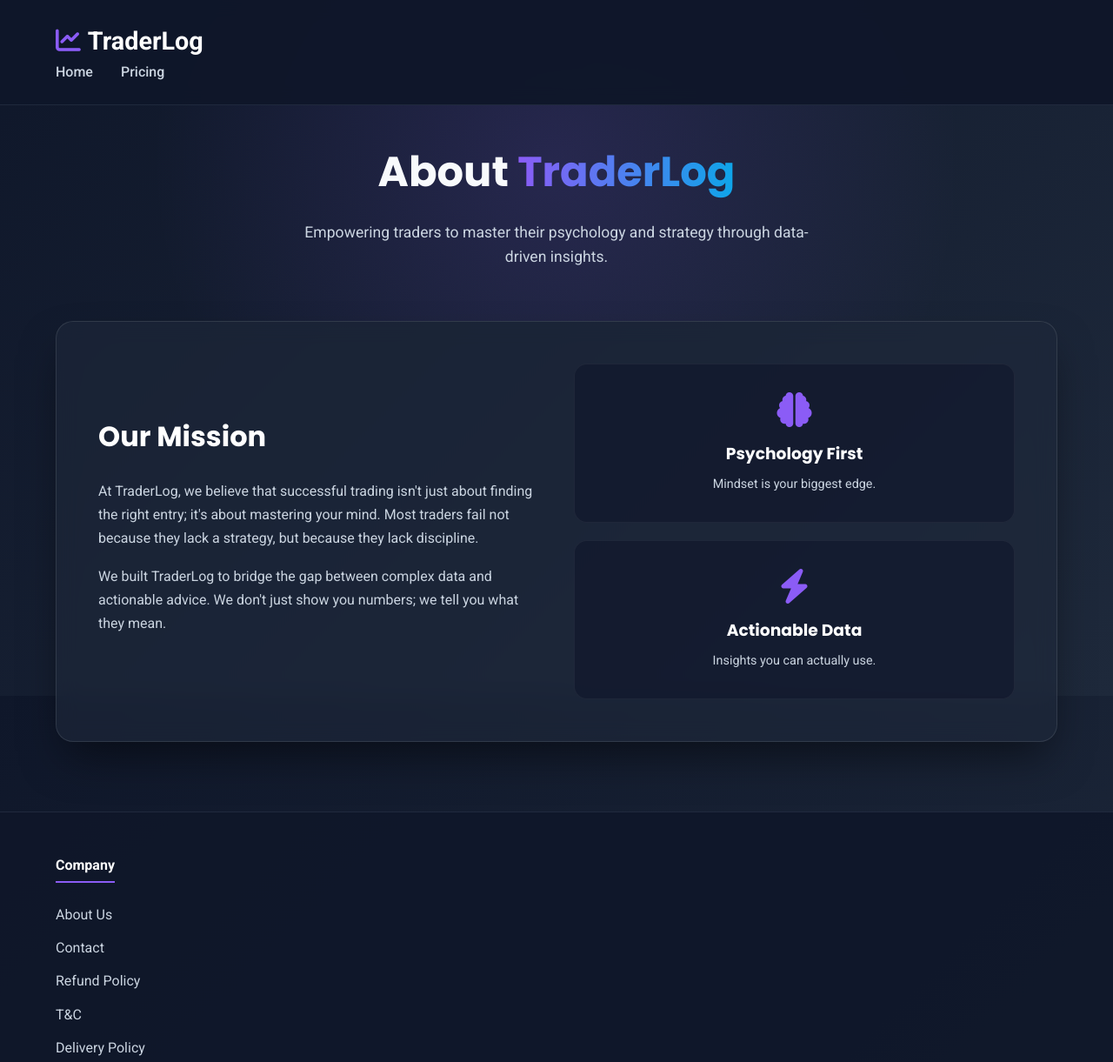
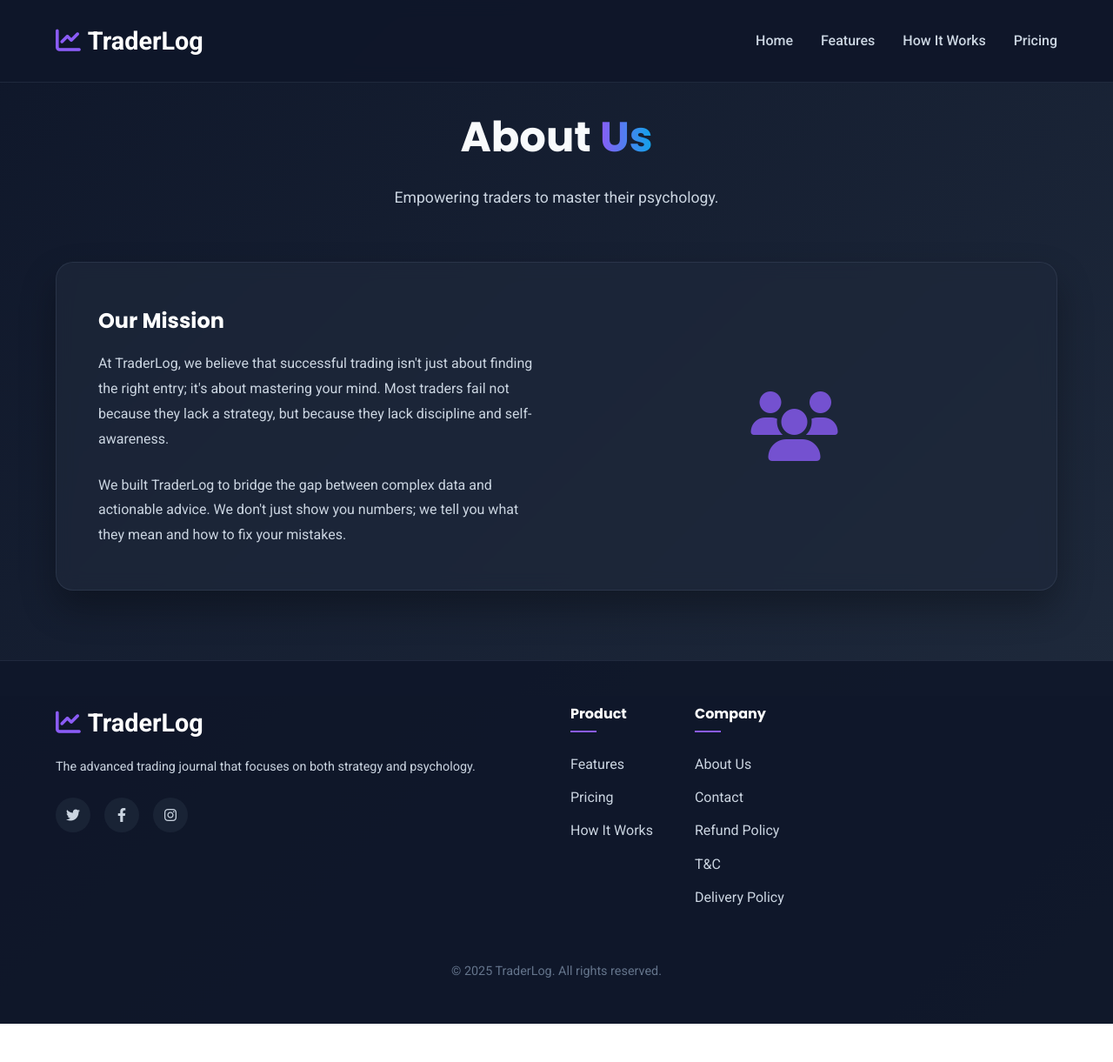
Before and after one commit to Imrahulluthra8819/Traderlog.in, a website: page public/about.html in a window 1280 px wide. Shown: the top 1221 px of the page at 87% size. After the commit the page ends 1177 px from the top, so only its background shows below. Drawn offline with Linux system fonts and the light colour scheme.

Commit message:
Update about.html

```diff
--- a/public/about.html
+++ b/public/about.html
@@ -8,108 +8,226 @@
     <link rel="stylesheet" href="https://cdnjs.cloudflare.com/ajax/libs/font-awesome/6.4.0/css/all.min.css">
     <link href="https://fonts.googleapis.com/css2?family=Poppins:wght@300;400;500;600;700&family=Roboto:wght@300;400;500;700&display=swap" rel="stylesheet">
     <style>
+        /* =========================================
+           1. EXACT STYLES FROM INDEX.HTML
+           ========================================= */
         :root {
-            --primary: #2563eb; --primary-dark: #1d4ed8; --secondary: #0ea5e9; --accent: #8b5cf6;
-            --dark: #1e293b; --darker: #0f172a; --light: #f8fafc; --gray: #64748b; --gray-light: #cbd5e1;
+            --primary: #2563eb;
+            --primary-dark: #1d4ed8;
+            --secondary: #0ea5e9;
+            --accent: #8b5cf6;
+            --success: #10b981;
+            --warning: #f59e0b;
+            --danger: #ef4444;
+            --dark: #1e293b;
+            --darker: #0f172a;
+            --light: #f8fafc;
+            --gray: #64748b;
+            --gray-light: #cbd5e1;
+            --border-color: #334155;
         }
+
         * { margin: 0; padding: 0; box-sizing: border-box; }
-        body { font-family: 'Roboto', sans-serif; background: linear-gradient(135deg, #0f172a 0%, #1e293b 100%); color: var(--light); line-height: 1.6; overflow-x: hidden; background-attachment: fixed; }
-        h1, h2, h3 { font-family: 'Poppins', sans-serif; font-weight: 700; }
+
+        body {
+            font-family: 'Roboto', sans-serif;
+            background: linear-gradient(135deg, #0f172a 0%, #1e293b 100%);
+            color: var(--light);
+            line-height: 1.6;
+            overflow-x: hidden;
+            background-attachment: fixed;
+            min-height: 100vh;
+            display: flex;
+            flex-direction: column;
+        }
+
+        h1, h2, h3, h4, h5 { font-family: 'Poppins', sans-serif; font-weight: 700; }
+
         .container { width: 90%; max-width: 1200px; margin: 0 auto; }
-        a { text-decoration: none; transition: all 0.3s; }
 
-        /* NAV */
-        nav { display: flex; justify-content: space-between; align-items: center; padding: 1.5rem 0; position: fixed; top: 0; left: 0; right: 0; z-index: 100; background: rgba(15, 23, 42, 0.95); backdrop-filter: blur(10px); border-bottom: 1px solid rgba(100, 116, 139, 0.2); }
-        .logo { display: flex; align-items: center; font-size: 1.8rem; font-weight: 700; color: white; }
+        /* --- NAVIGATION --- */
+        nav {
+            display: flex; justify-content: space-between; align-items: center;
+            padding: 1.5rem 0; position: fixed; top: 0; left: 0; right: 0; z-index: 1000;
+            background: rgba(15, 23, 42, 0.95); backdrop-filter: blur(10px);
+            border-bottom: 1px solid rgba(100, 116, 139, 0.2);
+            transition: all 0.3s ease;
+        }
+
+        nav.scrolled { padding: 1rem 0; box-shadow: 0 5px 20px rgba(0, 0, 0, 0.3); }
+
+        .logo { display: flex; align-items: center; font-size: 1.8rem; font-weight: 700; color: white; text-decoration: none; }
         .logo i { color: var(--accent); margin-right: 0.5rem; }
+
         .nav-links { display: flex; gap: 2rem; }
-        .nav-links a { color: var(--gray-light); font-weight: 500; }
+        .nav-links a { color: var(--gray-light); text-decoration: none; font-weight: 500; transition: color 0.3s; position: relative; }
+        .nav-links a:after {
+            content: ''; position: absolute; width: 0; height: 2px; bottom: -5px; left: 0;
+            background: var(--accent); transition: width 0.3s;
+        }
         .nav-links a:hover { color: white; }
+        .nav-links a:hover:after { width: 100%; }
 
-        /* HEADER */
-        .page-header { padding: 160px 0 60px; text-align: center; background: radial-gradient(circle at center, rgba(139, 92, 246, 0.15) 0%, transparent 70%); }
+        /* Mobile Nav Toggle */
+        .mobile-toggle { display: none; font-size: 1.5rem; color: white; cursor: pointer; }
+
+        /* --- FOOTER --- */
+        footer { padding: 3rem 0; border-top: 1px solid rgba(100, 116, 139, 0.2); background: rgba(15, 23, 42, 0.9); margin-top: auto; }
+        .footer-content { display: flex; justify-content: space-between; flex-wrap: wrap; gap: 2rem; }
+        .footer-brand { flex: 1; min-width: 300px; }
+        .footer-links { flex: 1; display: flex; gap: 3rem; flex-wrap: wrap; }
+
+        .link-group h4 { margin-bottom: 1.5rem; color: white; position: relative; padding-bottom: 0.5rem; }
+        .link-group h4:after { content: ''; position: absolute; bottom: 0; left: 0; width: 30px; height: 2px; background: var(--accent); }
+        .link-group ul { list-style: none; }
+        .link-group ul li { margin-bottom: 0.8rem; }
+        .link-group ul li a { color: var(--gray-light); text-decoration: none; transition: color 0.3s; display: inline-block; }
+        .link-group ul li a:hover { color: white; transform: translateX(5px); }
+
+        .social-links { display: flex; gap: 1rem; margin-top: 1.5rem; }
+        .social-links a {
+            display: flex; align-items: center; justify-content: center; width: 40px; height: 40px;
+            border-radius: 50%; background: rgba(30, 41, 59, 0.7); color: var(--gray-light); text-decoration: none; transition: all 0.3s;
+        }
+        .social-links a:hover { background: var(--accent); color: white; transform: translateY(-3px); }
+        .copyright { text-align: center; padding-top: 3rem; color: var(--gray); font-size: 0.9rem; }
+
+        /* =========================================
+           2. SUB-PAGE CONTENT STYLES
+           ========================================= */
+        main { padding-top: 120px; padding-bottom: 80px; flex: 1; }
+
+        .page-header { text-align: center; margin-bottom: 60px; }
         .page-header h1 { font-size: 3rem; margin-bottom: 1rem; }
-        .page-header h1 span { background: linear-gradient(90deg, var(--accent) 0%, var(--secondary) 100%); -webkit-background-clip: text; -webkit-text-fill-color: transparent; }
+        .page-header h1 span {
+            background: linear-gradient(90deg, var(--accent) 0%, var(--secondary) 100%);
+            -webkit-background-clip: text; -webkit-text-fill-color: transparent; background-clip: text;
+        }
         .page-header p { color: var(--gray-light); font-size: 1.1rem; max-width: 600px; margin: 0 auto; }
 
-        /* CONTENT */
-        .content-section { padding-bottom: 80px; }
-        .glass-card { background: rgba(30, 41, 59, 0.6); backdrop-filter: blur(12px); border: 1px solid rgba(255, 255, 255, 0.1); border-radius: 20px; padding: 3rem; box-shadow: 0 25px 50px -12px rgba(0, 0, 0, 0.5); }
+        /* Glassmorphism Card for Content */
+        .content-card {
+            background: rgba(30, 41, 59, 0.7);
+            backdrop-filter: blur(10px);
+            border: 1px solid rgba(100, 116, 139, 0.2);
+            border-radius: 20px;
+            padding: 3rem;
+            box-shadow: 0 20px 40px rgba(0,0,0,0.3);
+        }
+
+        /* Typography for Legal/Text Pages */
+        .text-content h2 { color: white; font-size: 1.5rem; margin-top: 2rem; margin-bottom: 1rem; border-left: 4px solid var(--accent); padding-left: 15px; }
+        .text-content p { margin-bottom: 1rem; color: var(--gray-light); }
+        .text-content ul { margin-bottom: 1.5rem; padding-left: 20px; color: var(--gray-light); }
+        .text-content li { margin-bottom: 0.5rem; }
+
+        /* Grid Layouts */
         .grid-2 { display: grid; grid-template-columns: 1fr 1fr; gap: 40px; align-items: center; }
 
-        .feature-box { text-align: center; padding: 2rem; border-radius: 15px; background: rgba(15, 23, 42, 0.6); border: 1px solid rgba(255,255,255,0.05); transition: transform 0.3s; }
-        .feature-box:hover { transform: translateY(-5px); border-color: var(--accent); }
-        .feature-box i { font-size: 2.5rem; color: var(--accent); margin-bottom: 1rem; }
+        /* Form Styles */
+        .form-group { margin-bottom: 1.5rem; }
+        .form-group label { display: block; margin-bottom: 0.5rem; color: white; }
+        .form-group input, .form-group textarea {
+            width: 100%; padding: 12px; border-radius: 50px; border: 1px solid var(--gray);
+            background: rgba(15, 23, 42, 0.8); color: white; outline: none; font-family: inherit;
+        }
+        .form-group textarea { border-radius: 20px; }
+        .form-group input:focus, .form-group textarea:focus { border-color: var(--accent); }
 
-        /* FOOTER */
-        footer { padding: 3rem 0; border-top: 1px solid rgba(100, 116, 139, 0.2); background: rgba(15, 23, 42, 0.9); margin-top: auto; }
-        .footer-content { display: flex; justify-content: space-between; flex-wrap: wrap; gap: 2rem; }
-        .link-group h4 { margin-bottom: 1.5rem; color: white; border-bottom: 2px solid var(--accent); display: inline-block; padding-bottom: 5px;}
-        .link-group ul { list-style: none; }
-        .link-group ul li { margin-bottom: 0.8rem; }
-        .link-group ul li a { color: var(--gray-light); }
-        .link-group ul li a:hover { color: white; transform: translateX(5px); display: inline-block; }
-        .copyright { text-align: center; padding-top: 3rem; color: var(--gray); font-size: 0.9rem; }
+        .btn-primary {
+            background: linear-gradient(90deg, var(--primary) 0%, var(--secondary) 100%);
+            color: white; border: none; padding: 12px 30px; border-radius: 50px;
+            font-weight: 600; cursor: pointer; transition: all 0.3s; display: inline-block; text-decoration: none;
+        }
+        .btn-primary:hover { transform: translateY(-3px); box-shadow: 0 10px 20px rgba(37, 99, 235, 0.3); }
 
+        /* Mobile Optimization */
         @media (max-width: 768px) {
-            .nav-links { display: none; }
+            .mobile-toggle { display: block; }
+            .nav-links {
+                position: fixed; top: 70px; right: -100%; width: 250px; height: 100vh;
+                background: var(--darker); flex-direction: column; padding: 2rem;
+                transition: 0.3s; border-left: 1px solid var(--border-color);
+            }
+            .nav-links.active { right: 0; }
+            .hero h1 { font-size: 2.2rem; }
             .grid-2 { grid-template-columns: 1fr; }
-            .page-header h1 { font-size: 2.2rem; }
-            .glass-card { padding: 1.5rem; }
+            .content-card { padding: 1.5rem; }
         }
     </style>
 </head>
 <body>
-    <nav>
-        <div class="container">
-            <a href="index.html" class="logo"><i class="fas fa-chart-line"></i> <span>TraderLog</span></a>
-            <div class="nav-links">
+
+    <nav id="navbar">
+        <div class="container" style="display: flex; justify-content: space-between; align-items: center;">
+            <a href="index.html" class="logo">
+                <i class="fas fa-chart-line"></i> <span>TraderLog</span>
+            </a>
+            <div class="mobile-toggle" id="mobileToggle">
+                <i class="fas fa-bars"></i>
+            </div>
+            <div class="nav-links" id="navLinks">
                 <a href="index.html">Home</a>
+                <a href="index.html#features">Features</a>
+                <a href="index.html#how-it-works">How It Works</a>
                 <a href="Rpp1.html">Pricing</a>
             </div>
         </div>
     </nav>
 
-    <div class="page-header">
+    <main>
+        <section class="page-header">
             <div class="container">
-            <h1>About <span>TraderLog</span></h1>
-            <p>Empowering traders to master their psychology and strategy through data-driven insights.</p>
+                <h1>About <span>Us</span></h1>
+                <p>Empowering traders to master their psychology.</p>
             </div>
-    </div>
+        </section>
 
-    <div class="content-section">
         <div class="container">
-            <div class="glass-card">
+            <div class="content-card">
                 <div class="grid-2">
                     <div>
-                        <h2 style="font-size:2rem; margin-bottom:1.5rem; color:white;">Our Mission</h2>
-                        <p style="color: var(--gray-light); margin-bottom:1rem; line-height:1.7;">
-                            At TraderLog, we believe that successful trading isn't just about finding the right entry; it's about mastering your mind. Most traders fail not because they lack a strategy, but because they lack discipline.
+                        <h2 style="color: white; margin-bottom: 1rem;">Our Mission</h2>
+                        <p class="text-content" style="color: var(--gray-light); line-height: 1.8; margin-bottom: 1.5rem;">
+                            At TraderLog, we believe that successful trading isn't just about finding the right entry; it's about mastering your mind. Most traders fail not because they lack a strategy, but because they lack discipline and self-awareness.
                         </p>
-                        <p style="color: var(--gray-light); margin-bottom:1rem; line-height:1.7;">
-                            We built TraderLog to bridge the gap between complex data and actionable advice. We don't just show you numbers; we tell you what they mean.
+                        <p class="text-content" style="color: var(--gray-light); line-height: 1.8;">
+                            We built TraderLog to bridge the gap between complex data and actionable advice. We don't just show you numbers; we tell you what they mean and how to fix your mistakes.
                         </p>
                     </div>
-                    <div style="display:grid; gap:20px;">
-                        <div class="feature-box">
-                            <i class="fas fa-brain"></i>
-                            <h3 style="margin-bottom:0.5rem; color:white;">Psychology First</h3>
-                            <p style="font-size:0.9rem; color:var(--gray-light);">Mindset is your biggest edge.</p>
-                        </div>
-                        <div class="feature-box">
-                            <i class="fas fa-bolt"></i>
-                            <h3 style="margin-bottom:0.5rem; color:white;">Actionable Data</h3>
-                            <p style="font-size:0.9rem; color:var(--gray-light);">Insights you can actually use.</p>
+                    <div style="text-align: center;">
+                        <i class="fas fa-users" style="font-size: 5rem; color: var(--accent); opacity: 0.8;"></i>
                     </div>
                 </div>
             </div>
         </div>
-        </div>
-    </div>
+    </main>
 
     <footer>
         <div class="container">
             <div class="footer-content">
+                <div class="footer-brand">
+                    <div class="logo" style="margin-bottom: 1rem;">
+                        <i class="fas fa-chart-line"></i> <span>TraderLog</span>
+                    </div>
+                    <p style="color: var(--gray-light); font-size: 0.9rem;">
+                        The advanced trading journal that focuses on both strategy and psychology.
+                    </p>
+                    <div class="social-links">
+                        <a href="#"><i class="fab fa-twitter"></i></a>
+                        <a href="#"><i class="fab fa-facebook-f"></i></a>
+                        <a href="#"><i class="fab fa-instagram"></i></a>
+                    </div>
+                </div>
+                <div class="footer-links">
+                    <div class="link-group">
+                        <h4>Product</h4>
+                        <ul>
+                            <li><a href="index.html#features">Features</a></li>
+                            <li><a href="Rpp1.html">Pricing</a></li>
+                            <li><a href="index.html#how-it-works">How It Works</a></li>
+                        </ul>
+                    </div>
                     <div class="link-group">
                         <h4>Company</h4>
                         <ul>
@@ -121,8 +239,36 @@
                         </ul>
                     </div>
                 </div>
-            <div class="copyright"><p>&copy; 2025 TraderLog. All rights reserved.</p></div>
+            </div>
+            <div class="copyright">
+                <p>&copy; 2025 TraderLog. All rights reserved.</p>
+            </div>
         </div>
     </footer>
+
+    <script>
+        // Navbar Scroll Effect
+        window.addEventListener('scroll', () => {
+            const nav = document.getElementById('navbar');
+            if (window.scrollY > 50) nav.classList.add('scrolled');
+            else nav.classList.remove('scrolled');
+        });
+
+        // Mobile Menu Toggle
+        const mobileToggle = document.getElementById('mobileToggle');
+        const navLinks = document.getElementById('navLinks');
+
+        mobileToggle.addEventListener('click', () => {
+            navLinks.classList.toggle('active');
+            const icon = mobileToggle.querySelector('i');
+            if(navLinks.classList.contains('active')) {
+                icon.classList.remove('fa-bars');
+                icon.classList.add('fa-times');
+            } else {
+                icon.classList.remove('fa-times');
+                icon.classList.add('fa-bars');
+            }
+        });
+    </script>
 </body>
 </html>
```
Lines whose indentation alone changed are shown as unchanged.
